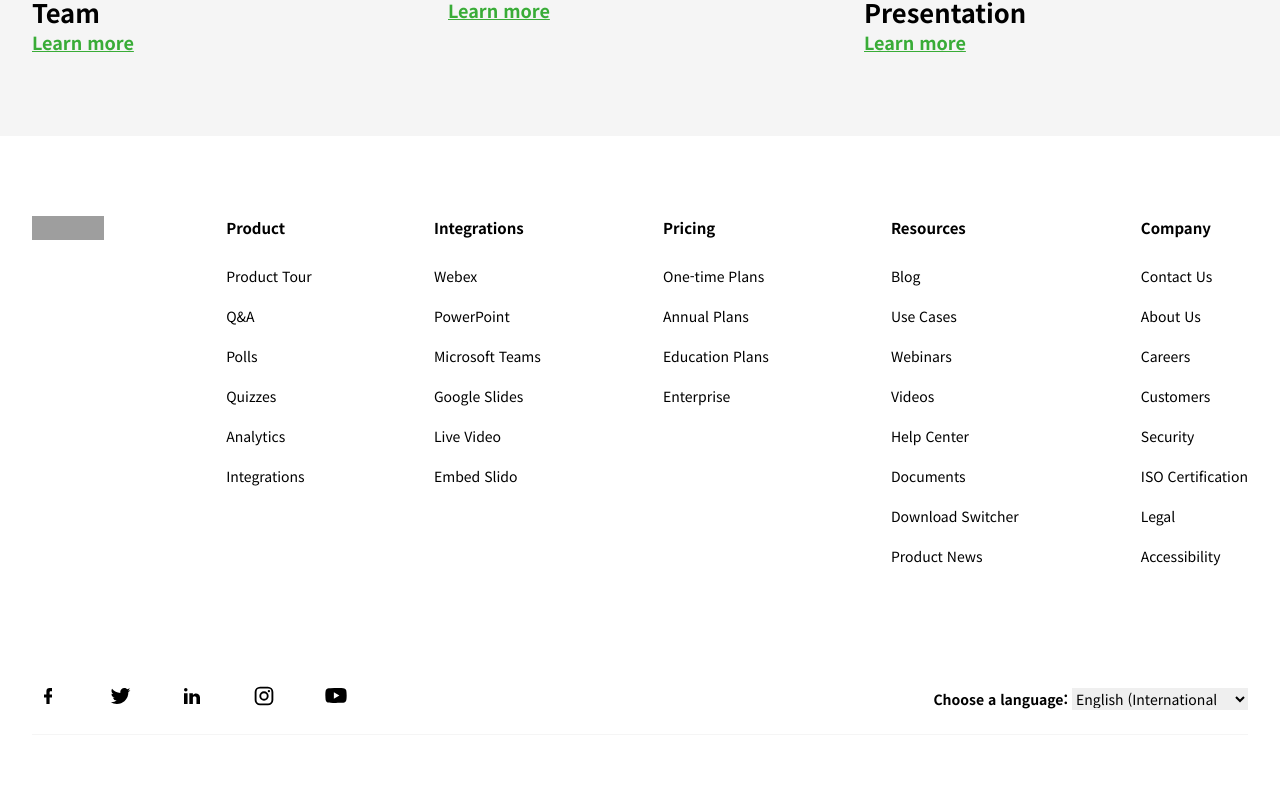
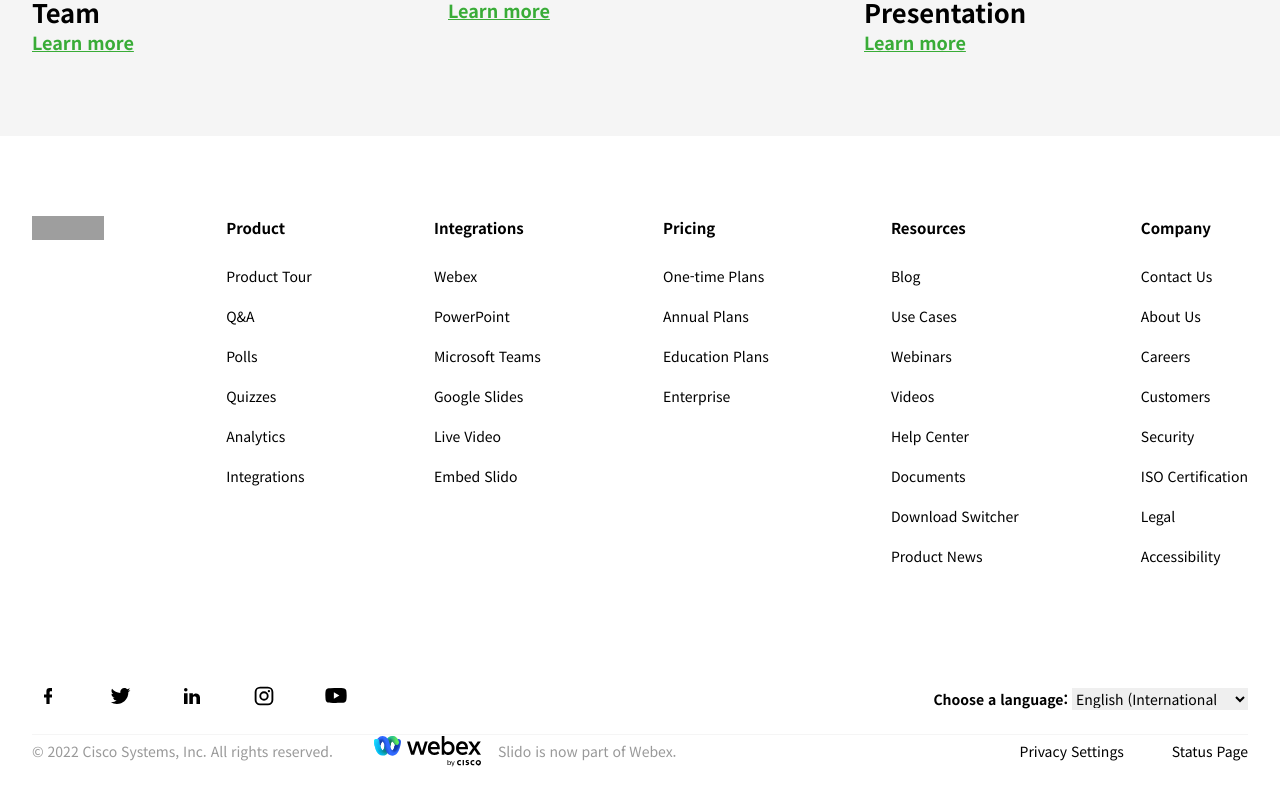
Before and after one commit to yachae85/slido_clone, a React (Create React App) app: page / in a window 1280 px wide. Shown: the part 4131-4922 px from the top of the page. Before the commit the page ends 4890 px from the top, so only its background shows below. Built offline with nearby package versions, Linux system fonts and the light colour scheme; grey boxes are pictures that could not be loaded.

Commit message:
feat: footer legal ui

```diff
--- /dev/null
+++ b/src/components/UI/molecules/FooterLegal.tsx
@@ -0,0 +1,74 @@
+import styled from 'styled-components';
+
+export const FooterLegal = () => {
+  return (
+    <Container>
+      <LeftLegalWrapper>
+        <span>© 2022 Cisco Systems, Inc. All rights reserved.</span>
+        <div>
+          <WebexIconWrapper>
+            <WebexIcon src='/icons/ic_webex.svg' />
+            <span>Slido is now part of Webex.</span>
+          </WebexIconWrapper>
+        </div>
+      </LeftLegalWrapper>
+      <RightLegalWrapper>
+        <LegalLinkText>Privacy Settings</LegalLinkText>
+        <LegalLinkText>Status Page</LegalLinkText>
+      </RightLegalWrapper>
+    </Container>
+  );
+};
+
+const Container = styled.div`
+  display: grid;
+  grid-auto-flow: column;
+  justify-content: space-between;
+  align-items: center;
+  grid-column-gap: 2rem;
+  column-gap: 2rem;
+  font-size: 0.875rem;
+  line-height: 1.5rem;
+`;
+
+const LeftLegalWrapper = styled.div`
+  margin-bottom: 0;
+  display: flex;
+  align-items: center;
+  color: #999;
+  text-align: center;
+`;
+
+const WebexIconWrapper = styled.div`
+  display: flex;
+  align-items: center;
+  cursor: pointer;
+`;
+
+const WebexIcon = styled.img`
+  margin: 0 1rem 0 2.5rem;
+`;
+
+const RightLegalWrapper = styled.ul`
+  display: grid;
+  grid-auto-flow: column;
+  justify-content: space-evenly;
+  padding: 0;
+  grid-column-gap: 3rem;
+  column-gap: 3rem;
+
+  list-style: none;
+`;
+
+const LegalLinkText = styled.li`
+  margin: auto;
+  white-space: nowrap;
+  text-align: center;
+  text-decoration: none;
+
+  cursor: pointer;
+  :hover {
+    text-decoration: underline;
+    color: #39ac37;
+  }
+`;
--- a/src/components/UI/organisms/Footer.tsx
+++ b/src/components/UI/organisms/Footer.tsx
@@ -1,4 +1,5 @@
 import styled from 'styled-components';
+import { FooterLegal } from '../molecules/FooterLegal';
 import { FooterLinks } from '../molecules/FooterLinks';
 import { FooterSocials } from '../molecules/FooterSocials';
 
@@ -7,6 +8,7 @@
     <Container>
       <FooterLinks />
       <FooterSocials />
+      <FooterLegal />
     </Container>
   );
 }
```
Also changed, not shown: public/icons/ic_webex.svg (added).
